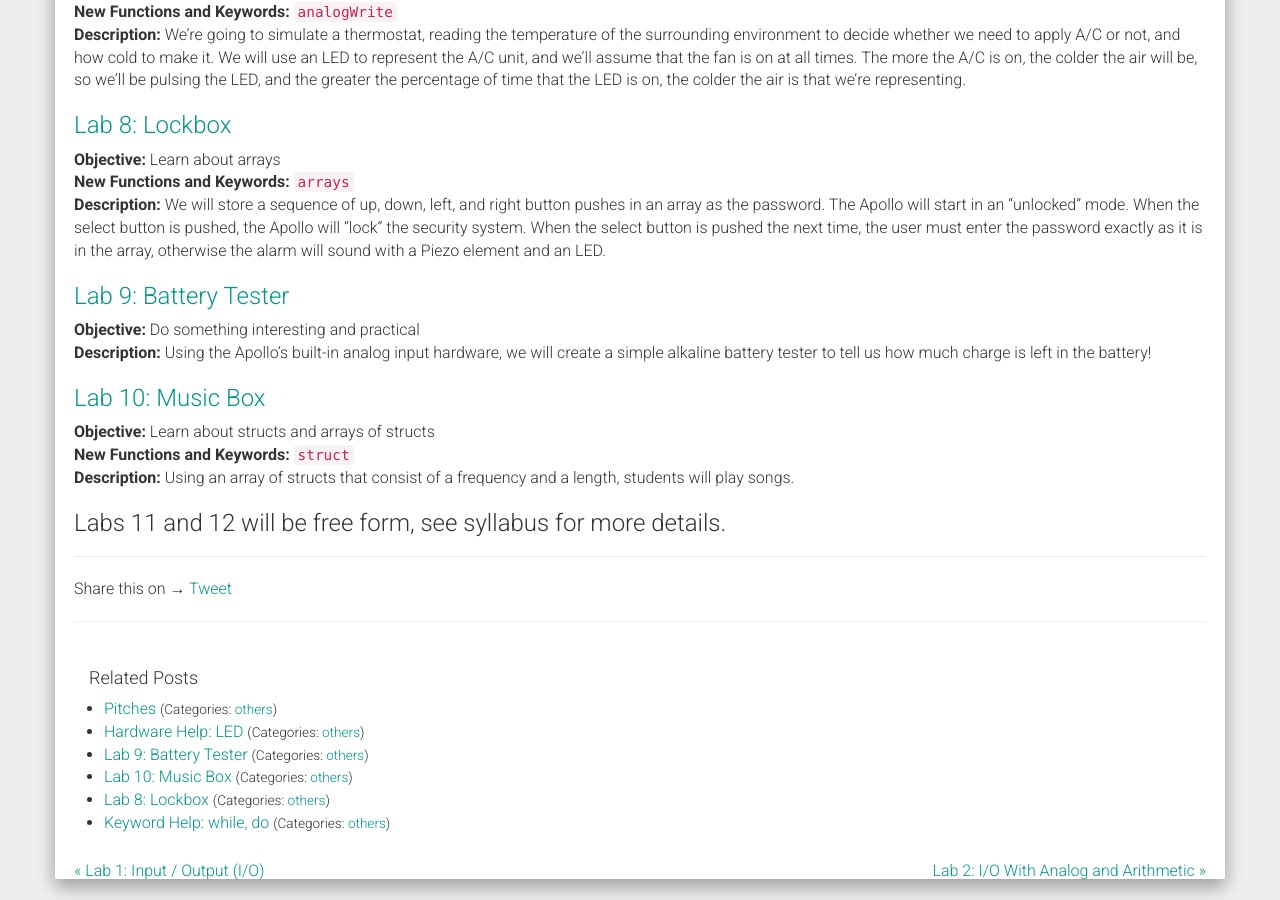
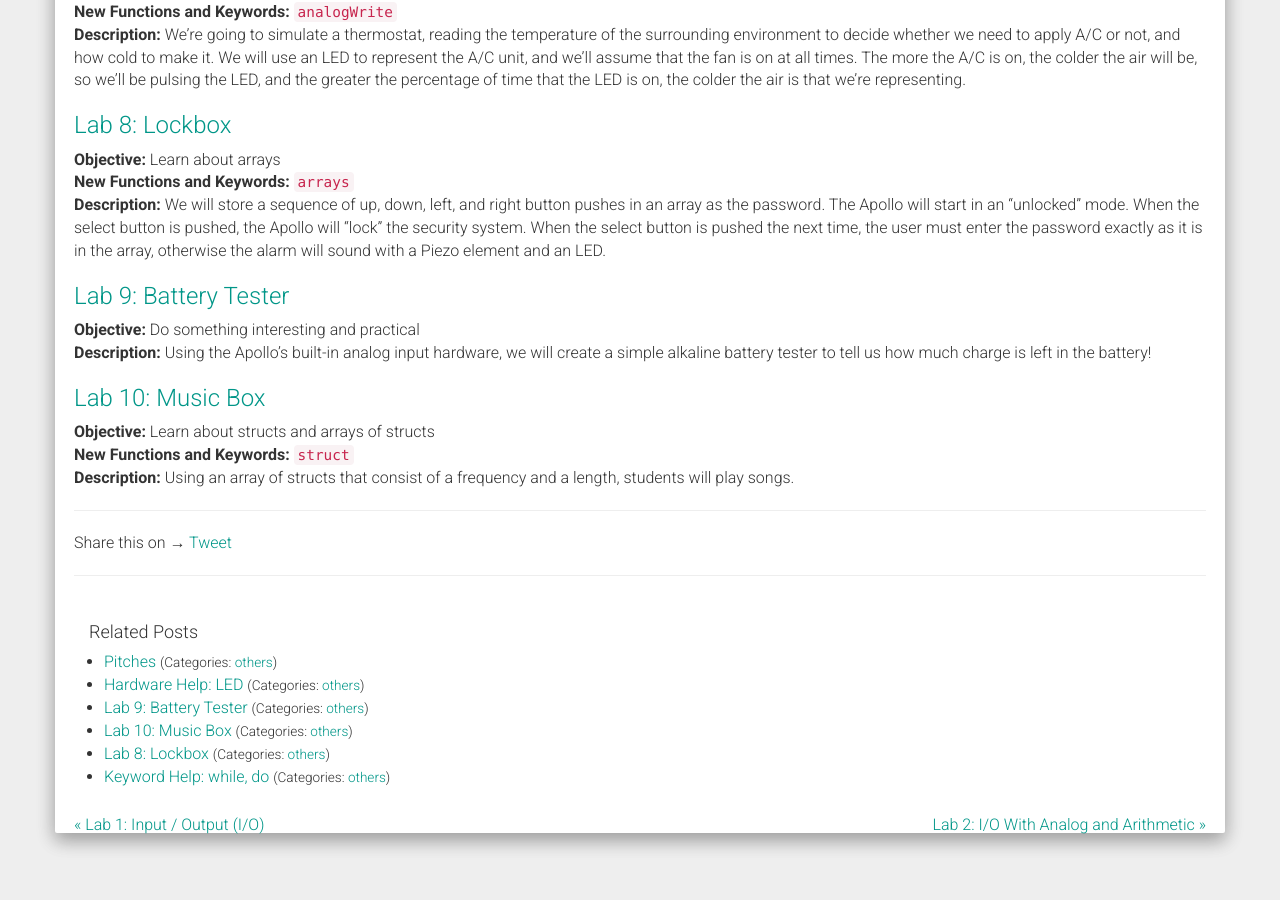
Before and after one commit to AscensionEngineering/ascensionengineering.github.io, a Jekyll site: the page built from _posts/2015-05-14-labs-overview.markdown, in a window 1280 px wide and 900 px high, scrolled down 1543 px. Built offline with Jekyll 4.4.1, drawn with Linux system fonts in a browser that asks for light colours; nearby versions of some CDN libraries; comment, search, counter and statistics services are not loaded; after the commit the page ends 2397 px from its top, so only the background shows below that.

Commit message:
remove 11 & 12

```diff
--- a/_posts/2015-05-14-labs-overview.markdown
+++ b/_posts/2015-05-14-labs-overview.markdown
@@ -60,5 +60,3 @@ Throughout the semester, there will be a variety of labs. Here, we will provide
 **Objective:** Learn about structs and arrays of structs
 **New Functions and Keywords:** [`struct`]({% post_url 2015-07-08-struct %})
 **Description:** Using an array of structs that consist of a frequency and a length, students will play songs.
-
-### Labs 11 and 12 will be free form, see syllabus for more details.
```
